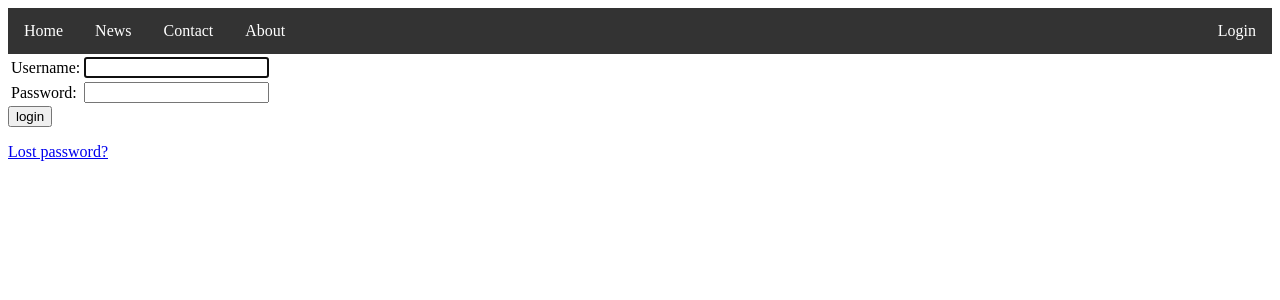
After one commit to wqliu/instapic, a Django app: page /accounts/login/ in a window 1280 px wide. The commit adds this page. Shown: the top 300 px of the page. Run offline with Django 3.2, Linux system fonts and the light colour scheme.

Commit message:
add login view

```diff
--- a/ins/ins/settings.py
+++ b/ins/ins/settings.py
@@ -55,7 +55,7 @@ ROOT_URLCONF = 'ins.urls'
 TEMPLATES = [
     {
         'BACKEND': 'django.template.backends.django.DjangoTemplates',
-        'DIRS': [],
+        'DIRS': [os.path.join(BASE_DIR, 'templates')],
         'APP_DIRS': True,
         'OPTIONS': {
             'context_processors': [
--- a/ins/ins/urls.py
+++ b/ins/ins/urls.py
@@ -19,4 +19,5 @@ from django.urls import path, include
 urlpatterns = [
     path('picture/', include('picture.urls')),
     path('admin/', admin.site.urls),
+    path('accounts/', include('django.contrib.auth.urls')),
 ]
--- a/ins/picture/templates/base.html
+++ b/ins/picture/templates/base.html
@@ -7,10 +7,16 @@
 <body>
 
 <ul>
-  <li><a class="active" href="">Home</a></li>
+  <li><a class="active" href="/picture">Home</a></li>
   <li><a href="#news">News</a></li>
   <li><a href="#contact">Contact</a></li>
   <li><a href="#about">About</a></li>
+    {% if user.is_authenticated %}
+  <li style="float:right"><a href="{% url 'logout'%}?next={{request.path}}">Logout</a></li>
+  <li style="float:right"><a href="#">User: {{ user.get_username }}</a></li>
+  {% else %}
+   <li style="float:right"><a href="{% url 'login'%}?next={{request.path}}">Login</a></li>
+  {% endif %}
 </ul>
 {% block content %}
 {% endblock %}
--- /dev/null
+++ b/ins/picture/templates/registration/logged_out.html
@@ -0,0 +1,6 @@
+{% extends "base.html" %}
+
+{% block content %}
+  <p>Logged out!</p>
+  <a href="{% url 'login'%}">Click here to login again.</a>
+{% endblock %}
--- /dev/null
+++ b/ins/picture/templates/registration/login.html
@@ -0,0 +1,40 @@
+{% extends "base.html" %}
+
+{% block content %}
+
+{% if form.errors %}
+  <p>Your username and password didn't match. Please try again.</p>
+{% endif %}
+
+{% if next %}
+  {% if user.is_authenticated %}
+    <p>Your account doesn't have access to this page. To proceed,
+    please login with an account that has access.</p>
+  {% else %}
+    <p>Please login to see this page.</p>
+  {% endif %}
+{% endif %}
+
+<form method="post" action="{% url 'login' %}">
+{% csrf_token %}
+<table>
+
+<tr>
+  <td>{{ form.username.label_tag }}</td>
+  <td>{{ form.username }}</td>
+</tr>
+
+<tr>
+  <td>{{ form.password.label_tag }}</td>
+  <td>{{ form.password }}</td>
+</tr>
+</table>
+
+<input type="submit" value="login" />
+<input type="hidden" name="next" value="{{ next }}" />
+</form>
+
+{# Assumes you setup the password_reset view in your URLconf #}
+<p><a href="{% url 'password_reset' %}">Lost password?</a></p>
+
+{% endblock %}
--- /dev/null
+++ b/ins/picture/templates/registration/password_reset_complete.html
@@ -0,0 +1,6 @@
+{% extends "base.html" %}
+
+{% block content %}
+  <h1>The password has been changed!</h1>
+  <p><a href="{% url 'login' %}">log in again?</a></p>
+{% endblock %}
--- /dev/null
+++ b/ins/picture/templates/registration/password_reset_done.html
@@ -0,0 +1,5 @@
+{% extends "base.html" %}
+
+{% block content %}
+  <p>We've emailed you instructions for setting your password. If they haven't arrived in a few minutes, check your spam folder.</p>
+{% endblock %}
--- /dev/null
+++ b/ins/picture/templates/registration/password_reset_email.html
@@ -0,0 +1,2 @@
+Someone asked for password reset for email {{ email }}. Follow the link below:
+{{ protocol}}://{{ domain }}{% url 'password_reset_confirm' uidb64=uid token=token %}
```
Also changed, not shown: ins/picture/templates/registration/password_reset_confirm.html (added, +29 -0 lines), ins/picture/templates/registration/password_reset_form.html (added, +12 -0 lines).
